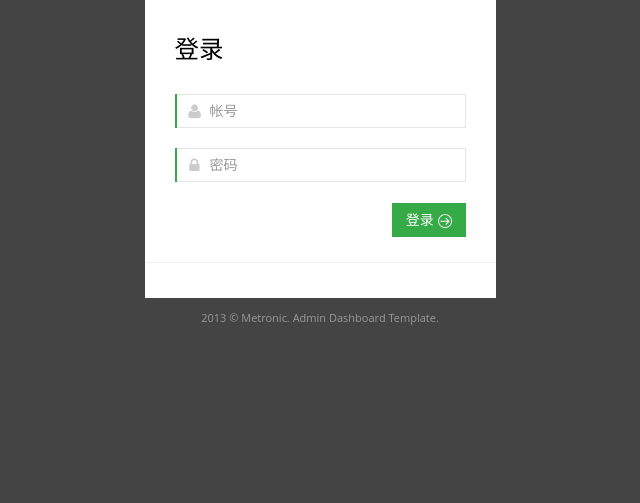
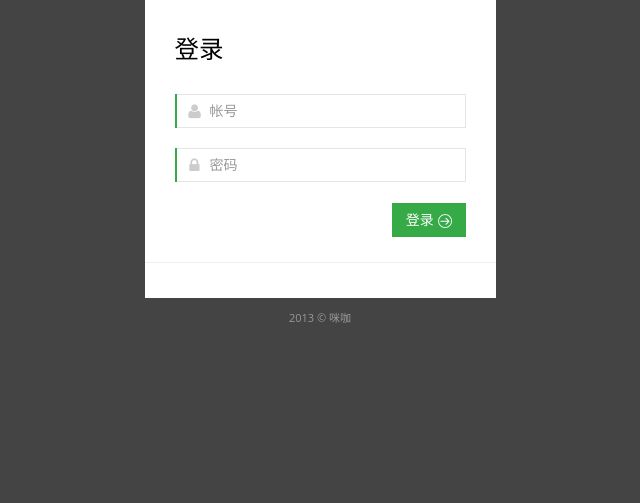
Before and after one commit to zhuhua/nail, a Python web app: template templates/login.html in a window 1280 px wide. Shown: the part 200-703 px from the top of the page, without its empty margins (320-960 px from the left). Run offline with Jinja, Linux system fonts and the light colour scheme; the template is opened without the code that fills it, so the values that code supplies are empty; some libraries are stand-ins or nearby versions.

Commit message:
Update Template

```diff
--- a/templates/base.html
+++ b/templates/base.html
@@ -3,7 +3,7 @@
 	<!-- BEGIN HEAD -->
 	<head>
 		<meta charset="utf-8" />
-		<title>{% block title %}{% end %}</title>
+		<title>咪咖 -- {% block title %}{% end %}</title>
 		<meta content="width=device-width, initial-scale=1.0" name="viewport" />
 		<meta content="" name="description" />
 		<meta content="" name="author" />
@@ -169,7 +169,7 @@
 		<!-- BEGIN FOOTER -->
 		<div class="footer">
 			<div class="footer-inner">
-				2013 &copy; Metronic by keenthemes.
+				2013 &copy; 咪咖
 			</div>
 			<div class="footer-tools">
 				<span class="go-top"> <i class="icon-angle-up"></i> </span>
--- a/templates/login.html
+++ b/templates/login.html
@@ -2,7 +2,7 @@
 <html lang="en">
 <head>
 <meta charset="utf-8" />
-<title>Metronic | Login Page</title>
+<title>咪咖</title>
 <meta content="width=device-width, initial-scale=1.0" name="viewport" />
 <meta content="" name="description" />
 <meta content="" name="author" />
@@ -67,7 +67,7 @@
 	</div>
 	<!-- END LOGIN -->
 	<!-- BEGIN COPYRIGHT -->
-	<div class="copyright">2013 &copy; Metronic. Admin Dashboard Template.</div>
+	<div class="copyright">2013 &copy; 咪咖</div>
 	<!-- END COPYRIGHT -->
 	<!-- BEGIN JAVASCRIPTS(Load javascripts at bottom, this will reduce page load time) -->
 	<!-- BEGIN CORE PLUGINS -->
```
